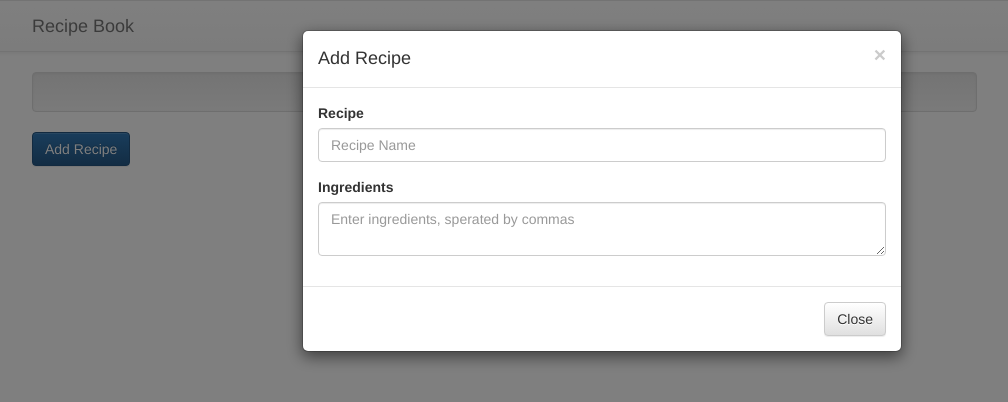
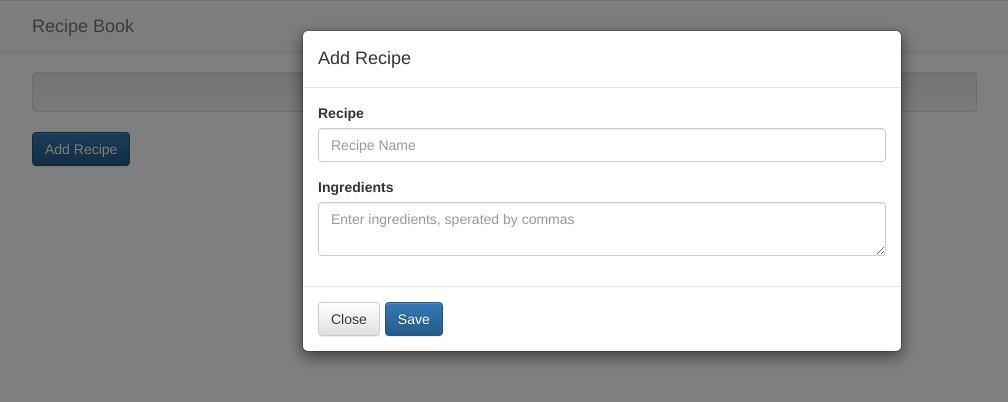
Before and after one commit to nuronialBlock/react-recipe-book, a React (Create React App) app in the folder app/: page / in a window 1280 px wide. Both pictures are taken after a click on the button "Add Recipe". Shown: the top 402 px of the page, without its empty margins (38-1046 px from the left). Built offline with nearby package versions, Linux system fonts and the light colour scheme.

Commit message:
Lift state up to the parent

```diff
--- a/app/src/RecipeModal.js
+++ b/app/src/RecipeModal.js
@@ -4,18 +4,42 @@ import {
   FormGroup,
   ControlLabel,
   FormControl,
-  Button
+  Button,
+  ButtonToolbar
 } from 'react-bootstrap';
 
 export default class RecipeModal extends Component {
   constructor(props) {
     super(props);
 
+    this.state = {
+      name: '',
+      ingredients: ''
+    }
     this.closeModal = this.closeModal.bind(this);
+    this.saveRecipe = this.saveRecipe.bind(this);
+    this.updateRecipeName = this.updateRecipeName.bind(this);
+    this.updateIngredients = this.updateIngredients.bind(this);
   }
 
   closeModal(e) {
-    this.props.OnCloseModal(e);
+    this.props.onCloseModal(e);
+  }
+
+  saveRecipe() {
+    console.log(this.state);
+    this.props.onSaveRecipe(this.state);
+  }
+
+  updateRecipeName(e) {
+    this.setState({
+      name: e.target.value
+    })
+  }
+  updateIngredients(e) {
+    this.setState({
+      ingredients: e.target.value
+    })
   }
 
   render() {
@@ -24,7 +48,7 @@ export default class RecipeModal extends Component {
         show={this.props.show}
         container={this}
         aria-labelledby="contained-modal-title">
-        <Modal.Header closeButton>
+        <Modal.Header>
           <Modal.Title id="contained-modal-title">
             {this.props.title}
           </Modal.Title>
@@ -38,6 +62,7 @@ export default class RecipeModal extends Component {
                 type="text"
                 placeholder="Recipe Name"
                 value={this.props.recipeName}
+                onChange={this.updateRecipeName}
               />
             </FormGroup>
             <FormGroup controlId="formControlsTextarea">
@@ -46,13 +71,22 @@ export default class RecipeModal extends Component {
                 componentClass="textarea"
                 placeholder="Enter ingredients, sperated by commas"
                 value={this.props.ingredients}
+                onChange={this.updateIngredients}
               />
             </FormGroup>
           </form>
         </Modal.Body>
 
         <Modal.Footer>
-          <Button onClick={this.closeModal}>Close</Button>
+          <ButtonToolbar>
+            <Button onClick={this.closeModal}>Close</Button>
+            <Button
+              onClick={this.saveRecipe}
+              bsStyle="primary"
+            >
+              Save
+            </Button>
+          </ButtonToolbar>
         </Modal.Footer>
       </Modal>
     );
```
